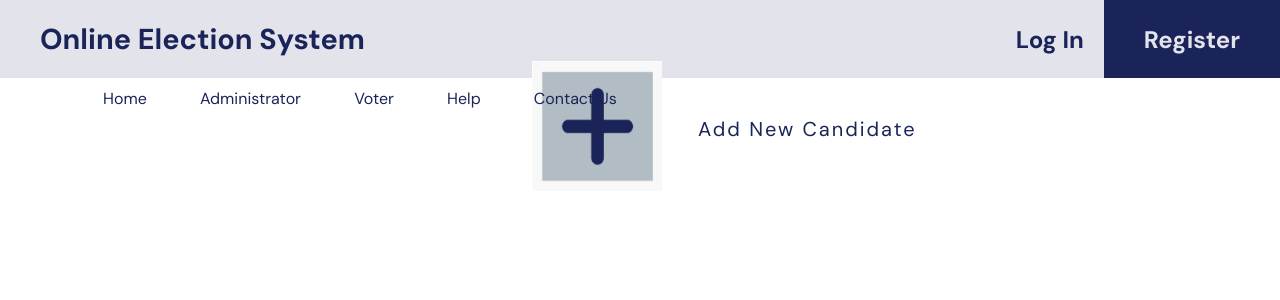
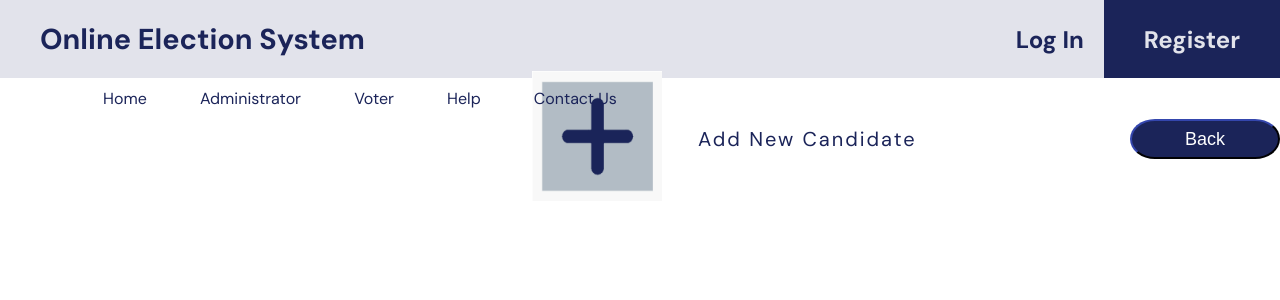
Before and after one commit to tonsz/elective-proj, a PHP site: page /includes/admin_election_details.php in a window 1280 px wide; the page is wider, and only the part inside the window is pictured. Shown: the top 300 px of that part. Run offline with PHP 8.4, Linux system fonts and the light colour scheme; data comes from the database, SQL or seed files in the repository.

Commit message:
Back Button

```diff
--- a/css/style.css
+++ b/css/style.css
@@ -484,7 +484,7 @@
   }
 
   .electionDet {
-	margin-top: 30px;
+	margin-top: 330px;
     margin-left: 80px;
   }
 
--- a/includes/admin_election_details.php
+++ b/includes/admin_election_details.php
@@ -28,6 +28,7 @@
 ?>
 
         <div class="electionDet">
+				<button onclick="window.location.href='admin_manage_elections.php'" class="back-btn">Back</button>
 				<?php foreach ($data as $row): ?>
 				<div class="ename">
 					<?php echo $row['e_name'];?>
@@ -63,7 +64,6 @@
                 </td>
 				</tr>
 			</table>
-			<button onclick="window.location.href='admin_manage_elections.php'" class="back-btn">Back</button>
 		</div>
 
            <!-- para mahighlight ung page sa navigation bar -->
```
Also changed, not shown: uploads/phoebe.jpg (added).
